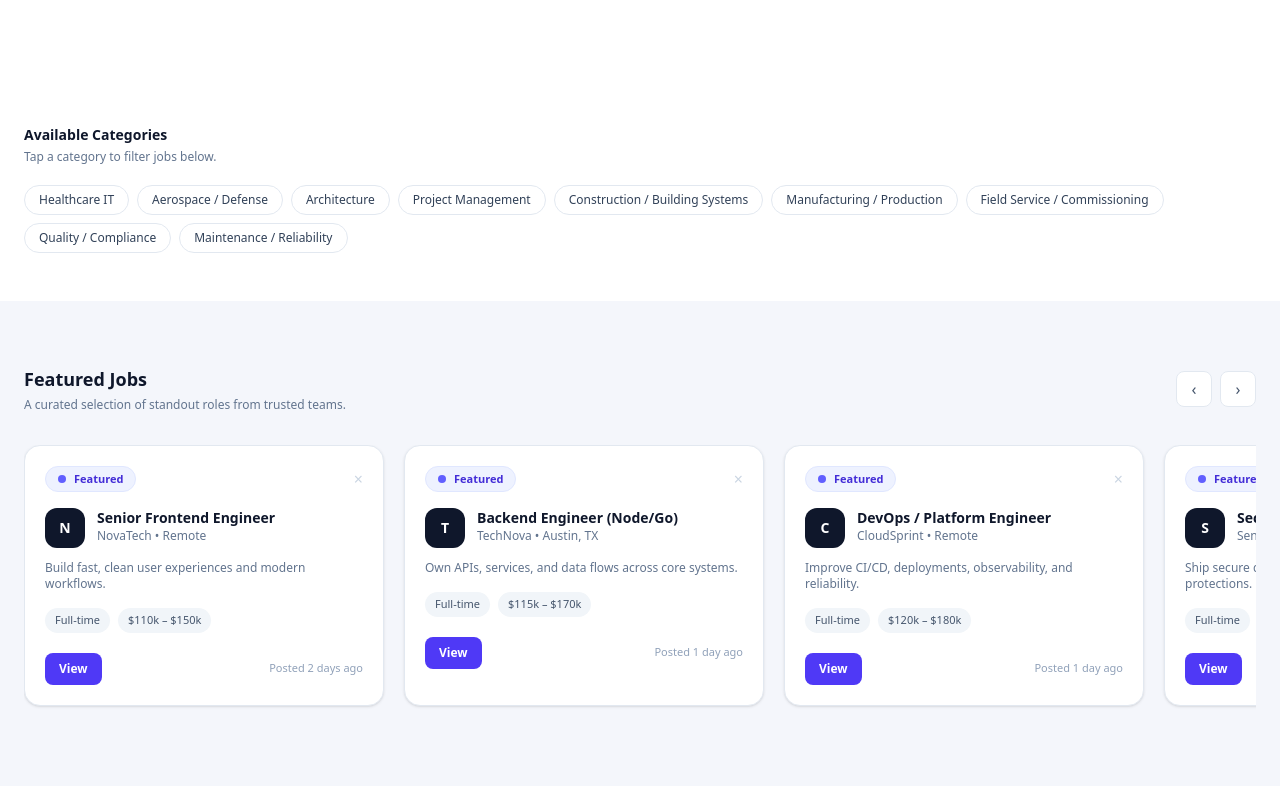
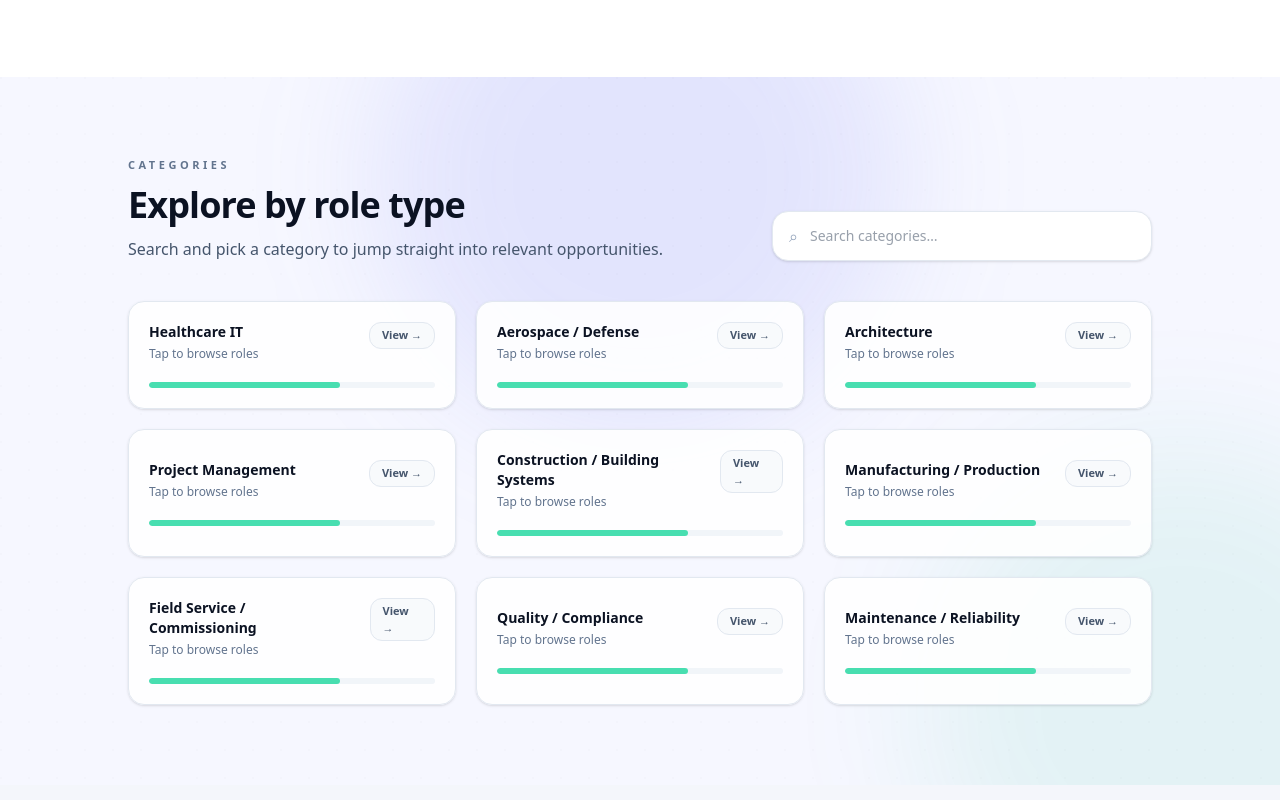
Before and after one commit to adebisidolapo/technicaljobboard, a Next.js app in the folder jobboard/: page / in a window 1280 px wide. Shown: the part 1120-1920 px from the top of the page. Built offline with nearby package versions, Linux system fonts and the light colour scheme.

Commit message:
update ui

```diff
--- a/jobboard/app/page.tsx
+++ b/jobboard/app/page.tsx
@@ -114,6 +114,14 @@ export default function Home() {
     const qs = params.toString();
     window.location.href = qs ? `/all-jobs?${qs}` : "/all-jobs";
   };
+
+const [categoryQuery, setCategoryQuery] = useState("");
+const [selectedCategory, setSelectedCategory] = useState("");
+
+const filteredCategories = CATEGORIES.filter((c) =>
+  c.toLowerCase().includes(categoryQuery.toLowerCase())
+);
+
 
   const logoGrid = useMemo(() => {
     // screenshot shows a “grid of many” — repeat to fill
@@ -308,27 +316,140 @@ export default function Home() {
   </div>
 </section>
 
+{/* ================= CATEGORIES (unique + searchable + new bg) ================= */}
+<section className="relative overflow-hidden py-20 bg-[#F6F7FF]">
+  {/* background accents */}
+  <div className="pointer-events-none absolute inset-0">
+    <div className="absolute -top-40 left-1/2 h-[520px] w-[520px] -translate-x-1/2 rounded-full bg-[rgba(106,111,242,0.14)] blur-3xl" />
+    <div className="absolute -bottom-44 right-[-160px] h-[520px] w-[520px] rounded-full bg-[rgba(16,185,129,0.08)] blur-3xl" />
+    <div
+      className="absolute inset-0 opacity-[0.12]"
+      style={{
+        backgroundImage:
+          "radial-gradient(circle at 1px 1px, rgba(15,23,42,0.12) 1px, transparent 0)",
+        backgroundSize: "28px 28px",
+      }}
+    />
+  </div>
 
-      {/* ================= CATEGORIES (simple like screenshot) ================= */}
-      <section className="bg-white py-12">
-        <div className="max-w-7xl mx-auto px-6">
-          <h3 className="text-sm font-semibold text-slate-900">Available Categories</h3>
-          <p className="mt-1 text-xs text-slate-500">Tap a category to filter jobs below.</p>
+  <div className="relative max-w-7xl mx-auto px-6">
+    <div className="mx-auto max-w-5xl">
+      {/* header row */}
+      <div className="flex flex-col md:flex-row md:items-end md:justify-between gap-6">
+        <div>
+          <p className="text-[11px] tracking-[0.32em] uppercase text-slate-500 font-semibold">
+            Categories
+          </p>
+          <h3 className="mt-3 text-2xl md:text-4xl font-extrabold text-[#0B1222] tracking-tight">
+            Explore by role type
+          </h3>
+          <p className="mt-3 text-sm md:text-base text-slate-600 max-w-2xl">
+            Search and pick a category to jump straight into relevant opportunities.
+          </p>
+        </div>
 
-          <div className="mt-5 flex flex-wrap gap-2">
-            {CATEGORIES.map((c) => (
+        {/* search */}
+        <div className="w-full md:w-[380px]">
+          <div className="flex items-center gap-3 rounded-2xl border border-slate-200 bg-white px-4 py-3 shadow-sm">
+            <span className="text-slate-400">⌕</span>
+            <input
+              value={categoryQuery}
+              onChange={(e) => setCategoryQuery(e.target.value)}
+              placeholder="Search categories…"
+              className="w-full bg-transparent outline-none text-sm text-slate-700"
+            />
+          </div>
+
+          {selectedCategory && (
+            <div className="mt-2 text-xs text-slate-500">
+              Selected:{" "}
+              <span className="font-semibold text-slate-700">{selectedCategory}</span>{" "}
               <button
-                key={c}
                 type="button"
-                onClick={() => (window.location.href = `/all-jobs?cat=${encodeURIComponent(c)}`)}
-                className="rounded-full border border-slate-200 bg-white px-3.5 py-1.5 text-xs text-slate-700 hover:border-slate-300 transition"
+                onClick={() => {
+                  setSelectedCategory("");
+                  setCategoryQuery("");
+                }}
+                className="ml-2 text-[var(--brand-purple)] hover:underline font-semibold"
               >
-                {c}
+                Clear
               </button>
-            ))}
-          </div>
+            </div>
+          )}
         </div>
-      </section>
+      </div>
+
+      {/* cards grid */}
+      <div className="mt-10 grid grid-cols-1 sm:grid-cols-2 lg:grid-cols-3 gap-5">
+        {filteredCategories.map((cat) => {
+          const active = selectedCategory === cat;
+
+          return (
+            <button
+              key={cat}
+              type="button"
+              onClick={() => {
+                setSelectedCategory(cat);
+                // optional: go straight to jobs page filtered
+                window.location.href = `/all-jobs?cat=${encodeURIComponent(cat)}`;
+              }}
+              className={[
+                "group text-left rounded-2xl border p-5 transition shadow-sm",
+                "bg-white/90 hover:bg-white",
+                active
+                  ? "border-[var(--brand-purple)] ring-2 ring-[rgba(106,111,242,0.18)]"
+                  : "border-slate-200 hover:border-slate-300",
+              ].join(" ")}
+            >
+              {/* top row */}
+              <div className="flex items-start justify-between gap-4">
+                <div>
+                  <div className="text-sm font-extrabold text-[#0B1222]">
+                    {cat}
+                  </div>
+                  <div className="mt-1 text-xs text-slate-500">
+                    Tap to browse roles
+                  </div>
+                </div>
+
+                {/* little badge */}
+                <span
+                  className={[
+                    "inline-flex items-center justify-center rounded-xl px-3 py-1 text-[11px] font-semibold border",
+                    active
+                      ? "bg-indigo-50 text-indigo-700 border-indigo-100"
+                      : "bg-slate-50 text-slate-600 border-slate-200",
+                  ].join(" ")}
+                >
+                  View →
+                </span>
+              </div>
+
+              {/* bottom accent bar */}
+              <div className="mt-5 h-1.5 w-full rounded-full bg-slate-100 overflow-hidden">
+                <div
+                  className={[
+                    "h-full rounded-full transition-all duration-300",
+                    active
+                      ? "w-full bg-[var(--brand-purple)]"
+                      : "w-2/3 bg-emerald-400/70 group-hover:w-full",
+                  ].join(" ")}
+                />
+              </div>
+            </button>
+          );
+        })}
+      </div>
+
+      {filteredCategories.length === 0 && (
+        <div className="mt-8 text-sm text-slate-600">
+          No categories match <span className="font-semibold">“{categoryQuery}”</span>.
+        </div>
+      )}
+    </div>
+  </div>
+</section>
+
 
       {/* ================= FEATURED (carousel + arrows like screenshot) ================= */}
       <section id="featured" className="bg-[#F4F6FB] py-16">
@@ -389,7 +510,9 @@ export default function Home() {
                     <div className="min-w-0">
                       <h4 className="text-sm font-semibold text-slate-900 truncate">{job.title}</h4>
                       <p className="text-xs text-slate-500 truncate">
-                        {job.company} • {job.location}
+                        {job.company}
+
+      • {job.location}
                       </p>
                     </div>
                   </div>
```
